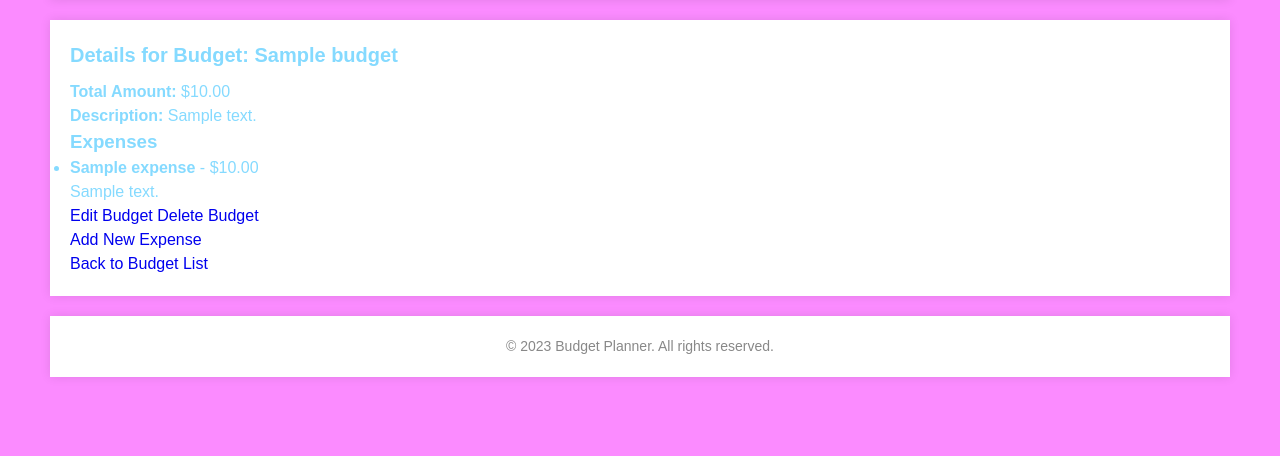
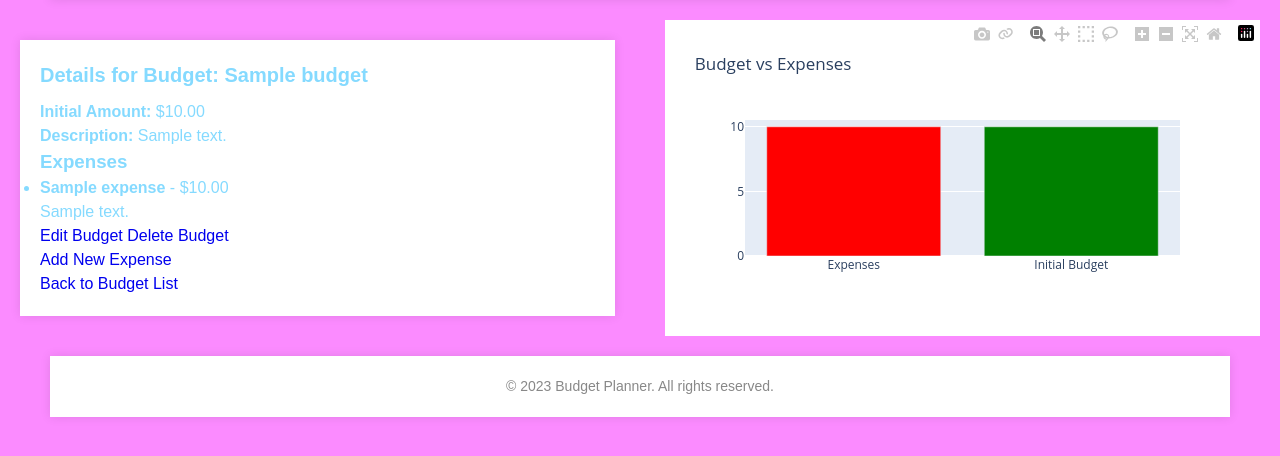
Before and after one commit to Eren-Enou/BudgetPlanner, a Django app: page /budgets/1/ in a window 1280 px wide. Shown: the part 200-656 px from the top of the page. Run offline with Django 4.2, Linux system fonts and the light colour scheme; tables that the repository leaves empty hold one stand-in row (values such as "Sample post").

Commit message:
working on forms

```diff
--- a/BudgetTracker/settings.py
+++ b/BudgetTracker/settings.py
@@ -39,6 +39,7 @@ INSTALLED_APPS = [
     "django.contrib.sessions",
     "django.contrib.messages",
     "django.contrib.staticfiles",
+    "django.contrib.humanize",
     "core",
 ]
 
--- /dev/null
+++ b/core/forms/__init__.py
@@ -0,0 +1,3 @@
+from .budget_forms import BudgetForm
+from .expense_forms import ExpenseForm
+from .profile_forms import ProfileForm
--- a/core/static/css/styles.css
+++ b/core/static/css/styles.css
@@ -70,3 +70,18 @@ footer {
     font-size: 14px;
     color: #888;
 }
+
+.content-wrapper {
+    display: flex;
+    justify-content: space-between;
+}
+
+.content-left {
+    float: left;
+    width: 48%;  /* Adjust as needed */
+}
+
+.graph {
+    float: right;
+    width: 48%;
+}
--- a/core/templates/core/base.html
+++ b/core/templates/core/base.html
@@ -1,4 +1,6 @@
 {% load static %}
+{% load humanize %}
+
 <!DOCTYPE html>
 <html lang="en">
 <head>
--- a/core/templates/core/budget_detail.html
+++ b/core/templates/core/budget_detail.html
@@ -1,9 +1,12 @@
 {% extends "core/base.html" %}
+{% load humanize %}
 
 {% block content %}
+<div class="content-wrapper">
+    <div class="content-left">
         <section>
             <h2>Details for Budget: {{ budget.name }}</h2>
-        <p><strong>Total Amount:</strong> ${{ budget.total_amount }}</p>
+            <p><strong>Initial Amount:</strong> ${{ budget.initial_amount|intcomma }}</p>
             <p><strong>Description:</strong> {{ budget.description }}</p>
 
             <h3>Expenses</h3>
@@ -12,7 +15,7 @@
                 <ul class="expenses-list">
                     {% for expense in expenses %}
                         <li>
-                        <strong>{{ expense.name }}</strong> - ${{ expense.amount }}
+                            <strong>{{ expense.name }}</strong> - ${{ expense.amount|intcomma }}
                             <p>{{ expense.description }}</p>
                         </li>
                     {% endfor %}
@@ -34,4 +37,8 @@
                 <a href="{% url 'budget_list' %}">Back to Budget List</a>
             </div>
         </section>
+    </div>
+    <div class="graph">
+        {{ plot_div|safe }}
+    </div>
 {% endblock %}
--- a/core/urls.py
+++ b/core/urls.py
@@ -1,21 +1,21 @@
 from django.urls import path
-from . import views
 from django.conf import settings
 from django.conf.urls.static import static
+from .views import budget_views, expense_views, auth_views  # and any other modules you have
 
 urlpatterns = [
-    path('', views.home, name='home'),
-    path('login/', views.login_view, name='login'),
-    path('signup/', views.signup_view, name='signup'),
-    path('logout/', views.logout_view, name='logout'),
-    path('budgets/', views.budget_list, name='budget_list'),
-    path('budgets/create/', views.budget_create, name='budget_create'),
-    path('budgets/<int:budget_id>/', views.budget_detail, name='budget_detail'),
-    path('budgets/<int:budget_id>/edit/', views.edit_budget, name='edit_budget'),
-    path('budgets/<int:budget_id>/delete/', views.delete_budget, name='delete_budget'),
-    path('budgets/<int:budget_id>/expense/', views.expense_create, name='expense_create'),
-    path('profile/', views.profile_view, name='profile'),
-    path('profile/edit/', views.edit_profile, name='edit_profile'),
+    path('', budget_views.home, name='home'),
+    path('login/', auth_views.login_view, name='login'),
+    path('signup/', auth_views.signup_view, name='signup'),
+    path('logout/', auth_views.logout_view, name='logout'),
+    path('profile/', auth_views.profile_view, name='profile'),
+    path('profile/edit/', auth_views.edit_profile, name='edit_profile'),
+    path('budgets/', budget_views.budget_list, name='budget_list'),
+    path('budgets/create/', budget_views.budget_create, name='budget_create'),
+    path('budgets/<int:budget_id>/', budget_views.budget_detail, name='budget_detail'),
+    path('budgets/<int:budget_id>/edit/', budget_views.edit_budget, name='edit_budget'),
+    path('budgets/<int:budget_id>/delete/', budget_views.delete_budget, name='delete_budget'),
+    path('budgets/<int:budget_id>/expense/', expense_views.expense_create, name='expense_create'),
 
 ]
 
--- a/core/views.py
+++ b/core/views.py
@@ -1,3 +1,6 @@
+import plotly.offline as opy
+import plotly.graph_objs as go
+
 from django.contrib.auth.models import User
 from django.contrib.auth import authenticate, login, logout
 from django.shortcuts import render, redirect, get_object_or_404
@@ -5,133 +8,3 @@ from django.shortcuts import render, redirect, get_object_or_404
 from .forms import BudgetForm, ExpenseForm, ProfileForm
 
 from .models import Budget, Profile
-
-def home(request):
-    return render(request, 'core/home.html')
-
-def login_view(request):
-    if request.method == 'POST':
-        username = request.POST['username']
-        password = request.POST['password']
-
-        user = authenticate(request, username=username, password=password)
-
-        if user is not None:
-            login(request, user)
-            return redirect('home')  # or wherever you want to redirect after successful login
-        else:
-            return render(request, 'core/login.html', {'error': 'Invalid credentials'})
-    else:
-        return render(request, 'core/login.html')
-
-def signup_view(request):
-    if request.method == 'POST':
-        username = request.POST['username']
-        email = request.POST['email']
-        password1 = request.POST['password1']
-        password2 = request.POST['password2']
-
-        # Check if the passwords match
-        if password1 == password2:
-            # Check if the user already exists
-            if User.objects.filter(username=username).exists():
-                return render(request, 'core/signup.html', {'error': 'Username already exists'})
-            if User.objects.filter(email=email).exists():
-                return render(request, 'core/signup.html', {'error': 'Email already in use'})
-            # Create the user
-            user = User.objects.create_user(username=username, email=email, password=password1)
-            # Log the user in
-            login(request, user)
-            return redirect('home')  # redirect to home or any other page
-        else:
-            return render(request, 'core/signup.html', {'error': 'Passwords do not match'})
-    else:
-        return render(request, 'core/signup.html')
-
-def logout_view(request):
-    logout(request)
-    return render(request, 'core/logout.html')
-
-def budget_list(request):
-    budgets = Budget.objects.filter(user=request.user)
-    return render(request, 'core/budget_list.html', {'budgets': budgets})
-
-def budget_create(request):
-    if request.method == 'POST':
-        form = BudgetForm(request.POST)
-        if form.is_valid():
-            budget = form.save(commit=False)
-            budget.user = request.user
-            budget.save()
-            return redirect('budget_list')
-    else:
-        form = BudgetForm()
-    return render(request, 'core/budget_form.html', {'form': form})
-
-def budget_detail(request, budget_id):
-    budget = get_object_or_404(Budget, id=budget_id)
-    expenses = budget.expenses.all()
-    return render(request, 'core/budget_detail.html', {'budget': budget, 'expenses': expenses})
-
-def expense_create(request, budget_id):
-    budget = get_object_or_404(Budget, id=budget_id)
-    if request.method == 'POST':
-        form = ExpenseForm(request.POST)
-        if form.is_valid():
-            expense = form.save(commit=False)
-            expense.budget = budget
-            expense.save()
-            return redirect('budget_detail', budget_id=budget.id)
-    else:
-        form = ExpenseForm()
-    return render(request, 'core/expense_form.html', {'form': form, 'budget': budget})
-
-def edit_budget(request, budget_id):
-    budget = get_object_or_404(Budget, id=budget_id)
-    if request.method == 'POST':
-        form = BudgetForm(request.POST, instance=budget)
-        if form.is_valid():
-            form.save()
-            return redirect('budget_detail', budget_id=budget.id)
-    else:
-        form = BudgetForm(instance=budget)
-    return render(request, 'core/edit_budget.html', {'form': form})
-
-def delete_budget(request, budget_id):
-    budget = get_object_or_404(Budget, id=budget_id)
-    if request.method == 'POST':
-        budget.delete()
-        return redirect('budget_list')
-    return render(request, 'core/confirm_delete.html', {'budget': budget})
-
-
-def profile_view(request):
-    # Ensure the user is authenticated before accessing the profile
-    if not request.user.is_authenticated:
-        # Redirect to login page or show an error
-        return redirect('login')
-
-    profile = request.user.profile  # Assumes you have a OneToOne relation with User in your Profile model
-    return render(request, 'core/profile.html', {'profile': profile})
-
-def edit_profile(request):
-    if not request.user.is_authenticated:
-        return redirect('login')
-
-    # Fetch the user's profile
-    profile, created = Profile.objects.get_or_create(user=request.user)
-
-    # Check if form is being submitted
-    if request.method == 'POST':
-        form = ProfileForm(request.POST, request.FILES, instance=profile)
-        if form.is_valid():
-            form.save()
-            return redirect('profile')  # Redirect to the profile page after successful update
-    else:
-        form = ProfileForm(instance=profile)
-
-    context = {
-        'form': form
-    }
-
-    return render(request, 'core/edit_profile.html', context)
--- /dev/null
+++ b/core/views/__init__.py
@@ -0,0 +1,3 @@
+from .auth_views import login_view, signup_view, logout_view, profile_view, edit_profile
+from .budget_views import home, budget_list, budget_create, budget_detail, edit_budget, delete_budget
+from .expense_views import expense_create
--- /dev/null
+++ b/core/views/budget_views.py
@@ -0,0 +1,118 @@
+# Django Imports
+from django.shortcuts import render, redirect, get_object_or_404
+from django.db import models
+
+# Plotly Imports (for your budget_detail view's chart)
+import plotly.offline as opy
+import plotly.graph_objs as go
+
+# Your App Imports
+from core.forms import BudgetForm, ExpenseForm
+from core.models import Budget
+
+
+def home(request):
+    # Ensure the user is logged in before accessing the view.
+    if request.user.is_authenticated:
+
+        # Fetch the latest budget associated with the current user based on its creation date.
+        latest_budget = Budget.objects.filter(user=request.user).order_by('creation_date').first()
+
+        # If there's a latest budget, fetch the associated expenses; otherwise, set expenses to an empty list.
+        if latest_budget:
+            expenses_for_latest_budget = latest_budget.expenses.all()
+        else:
+            expenses_for_latest_budget = []
+
+        # ... your other view logic ...
+
+        # Prepare the context dictionary with budget and associated expenses (and other data if present) to render the template.
+        context = {
+            'latest_budget': latest_budget,
+            'expenses': expenses_for_latest_budget,
+            # ... your other context variables ...
+        }
+
+        # Render the 'core/home.html' template using the prepared context.
+        return render(request, 'core/home.html', context)
+
+
+
+def budget_list(request):
+    # Fetch budgets related to the current user.
+    budgets = Budget.objects.filter(user=request.user)
+
+    # List to store budgets along with their remaining amounts.
+    budgets_with_remaining = []
+
+    for budget in budgets:
+        # Get the sum of all expenses related to this budget.
+        total_expenses = budget.expenses.all().aggregate(sum_amount=models.Sum('amount'))['sum_amount'] or 0
+
+        # Compute the remaining amount.
+        remaining = budget.initial_amount - total_expenses
+
+        # Append the budget and its remaining amount to our list.
+        budgets_with_remaining.append({
+            'budget': budget,
+            'remaining': remaining
+        })
+
+    return render(request, 'core/budget_list.html', {'budgets_with_remaining': budgets_with_remaining})
+
+
+def budget_create(request):
+    if request.method == 'POST':
+        form = BudgetForm(request.POST)
+        if form.is_valid():
+            budget = form.save(commit=False)
+            budget.user = request.user
+            budget.save()
+            return redirect('budget_list')
+    else:
+        form = BudgetForm()
+    return render(request, 'core/budget_form.html', {'form': form})
+
+def budget_detail(request, budget_id):
+    # Fetch the Budget object with the given budget_id or return a 404 error if not found.
+    budget = get_object_or_404(Budget, id=budget_id)
+
+    # Get all the expenses associated with the fetched budget.
+    expenses = budget.expenses.all()
+
+    # Create a bar chart using Plotly with two bars: one for total expenses and another for the initial budget amount.
+    # The bars are colored red for expenses and green for the initial budget for visual differentiation.
+    trace1 = go.Bar(x=['Expenses', 'Initial Budget'],
+                    y=[sum([expense.amount for expense in expenses]), budget.initial_amount],
+                    marker=dict(color=['red', 'green']))
+
+    # Define the layout for the chart with a title.
+    layout = go.Layout(title='Budget vs Expenses')
+
+    # Combine the trace and layout to create a figure.
+    figure = go.Figure(data=[trace1], layout=layout)
+
+    # Convert the figure to a div element so it can be embedded in the Django template.
+    # This will not automatically open a new tab/window for the plot.
+    div = opy.plot(figure, auto_open=False, output_type='div')
+
+    # Render the 'core/budget_detail.html' template with the budget, associated expenses, and the embedded plot.
+    return render(request, 'core/budget_detail.html', {'budget': budget, 'expenses': expenses, 'plot_div': div})
+
+def edit_budget(request, budget_id):
+    budget = get_object_or_404(Budget, id=budget_id)
+    if request.method == 'POST':
+        form = BudgetForm(request.POST, instance=budget)
+        if form.is_valid():
+            form.save()
+            return redirect('budget_detail', budget_id=budget.id)
+    else:
+        form = BudgetForm(instance=budget)
+    return render(request, 'core/edit_budget.html', {'form': form})
+
+def delete_budget(request, budget_id):
+    budget = get_object_or_404(Budget, id=budget_id)
+    if request.method == 'POST':
+        budget.delete()
+        return redirect('budget_list')
+    return render(request, 'core/confirm_delete.html', {'budget': budget})
```
Also changed, not shown: core/forms.py (+0 -27 lines), core/forms/budget_forms.py (added, +13 -0 lines), core/forms/expense_forms.py (added, +23 -0 lines), core/forms/profile_forms.py (added, +7 -0 lines), core/models.py (+16 -1 lines), core/templates/core/budget_list.html (+7 -4 lines), core/templates/core/home.html (+16 -0 lines), core/views/auth_views.py (added, +90 -0 lines), core/views/expense_views.py (added, +21 -0 lines), core/migrations/0007_expense_category.py (added), core/migrations/0008_rename_total_amount_budget_initial_amount.py (added). Lines whose indentation alone changed are shown as unchanged.
